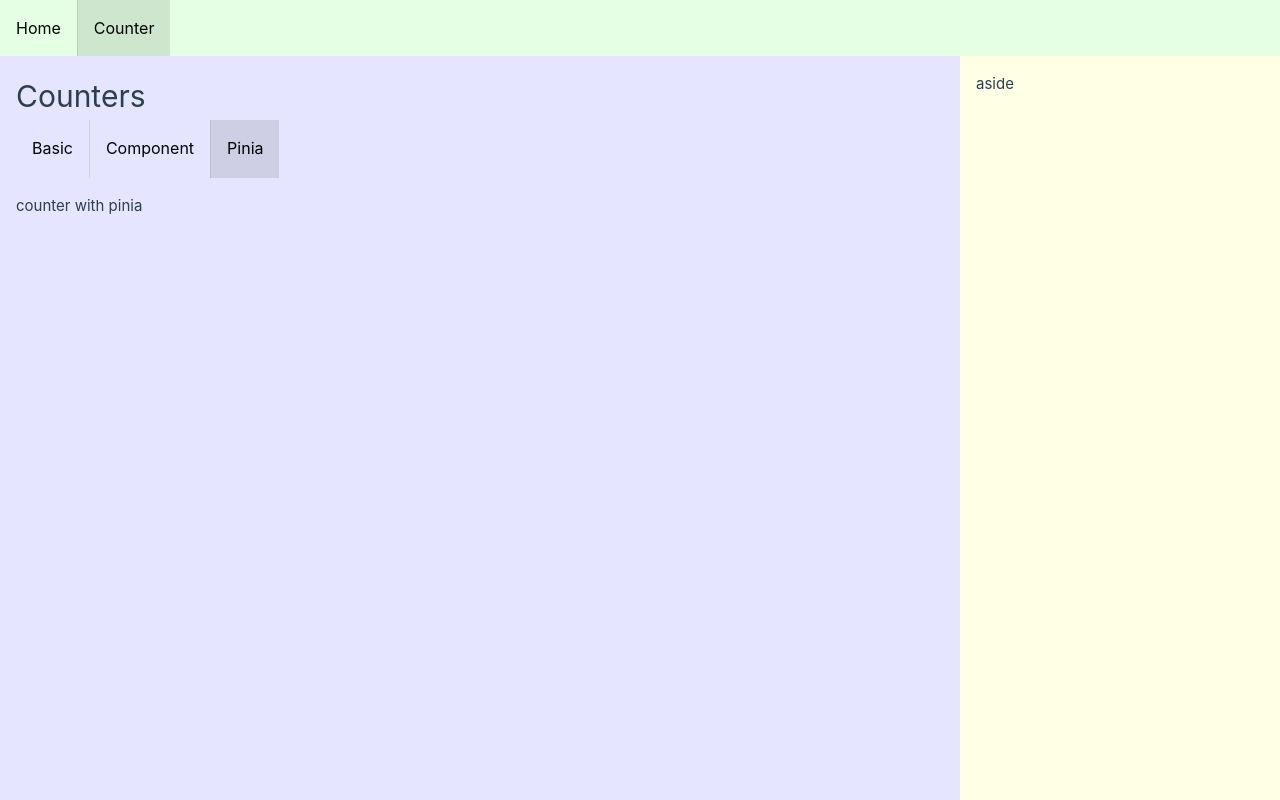
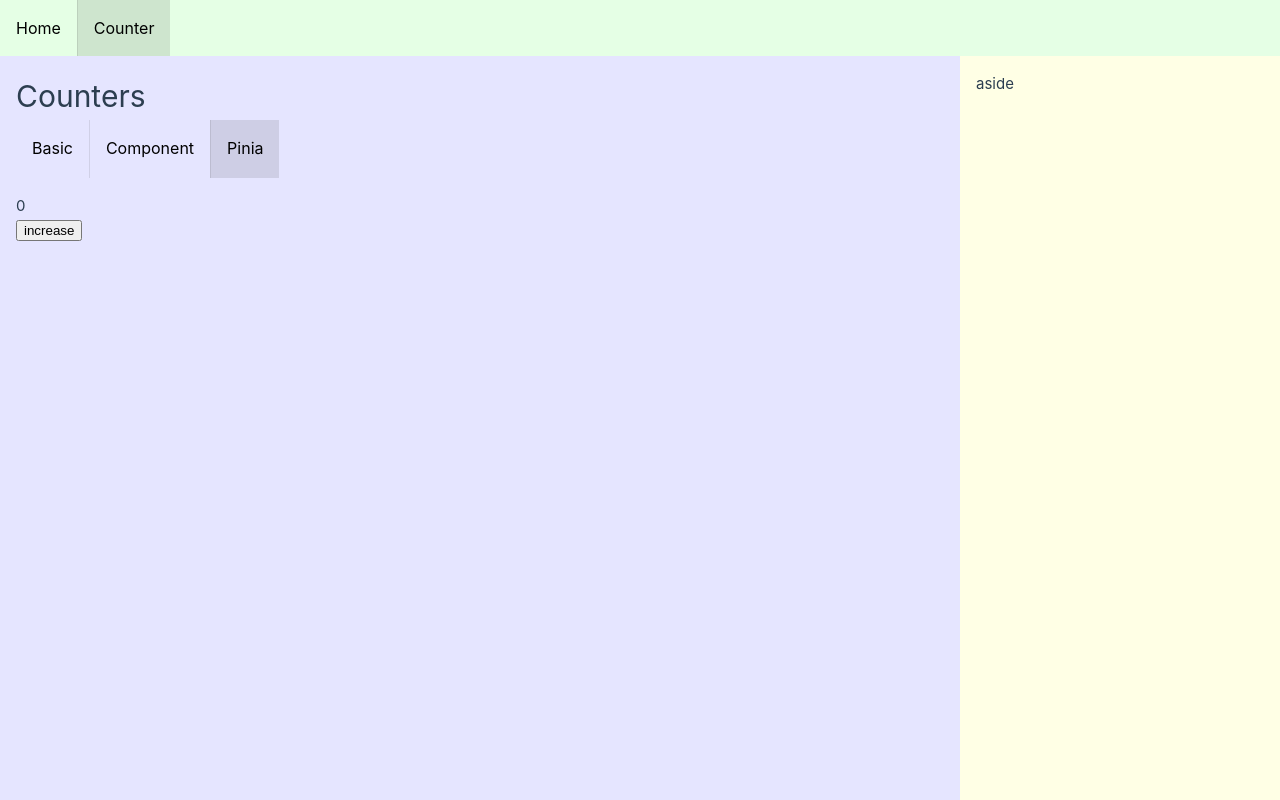
Before and after one commit to Vsevolod-Shustov/seven-guis, a Vue app: page /counter/pinia in a window 1280 px wide. Built offline with nearby package versions, Linux system fonts and the light colour scheme; the HTML template or start-up script is replaced by a standard one.

Commit message:
add counter with pinia and no persistence

```diff
--- a/src/stores/counter.ts
+++ b/src/stores/counter.ts
@@ -3,10 +3,9 @@ import { defineStore } from 'pinia'
 
 export const useCounterStore = defineStore('counter', () => {
   const count = ref(0)
-  const doubleCount = computed(() => count.value * 2)
   function increment() {
     count.value++
   }
 
-  return { count, doubleCount, increment }
+  return { count, increment }
 })
--- a/src/views/counter/CounterPiniaView.vue
+++ b/src/views/counter/CounterPiniaView.vue
@@ -1,5 +1,20 @@
-<script setup lang="ts"></script>
+<script setup lang="ts">
+import { ref } from 'vue'
+import { useCounterStore } from '@/stores/counter'
+import { storeToRefs } from 'pinia'
 
-<template><div>counter with pinia</div></template>
+const store = useCounterStore()
+
+const { count } = storeToRefs(store)
+
+const handleClick = function () {
+  store.increment()
+}
+</script>
+
+<template>
+  <p>{{ count }}</p>
+  <button @click="handleClick">increase</button>
+</template>
 
 <style></style>
```
